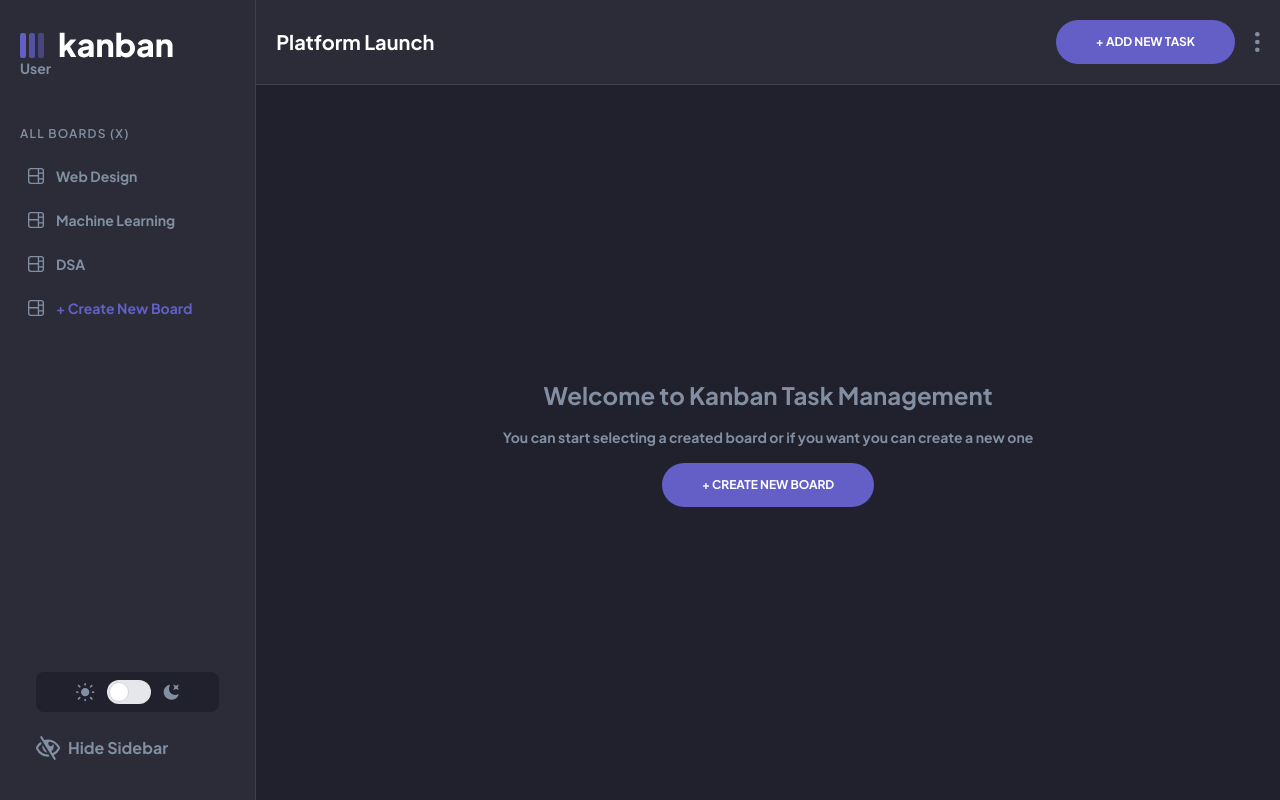
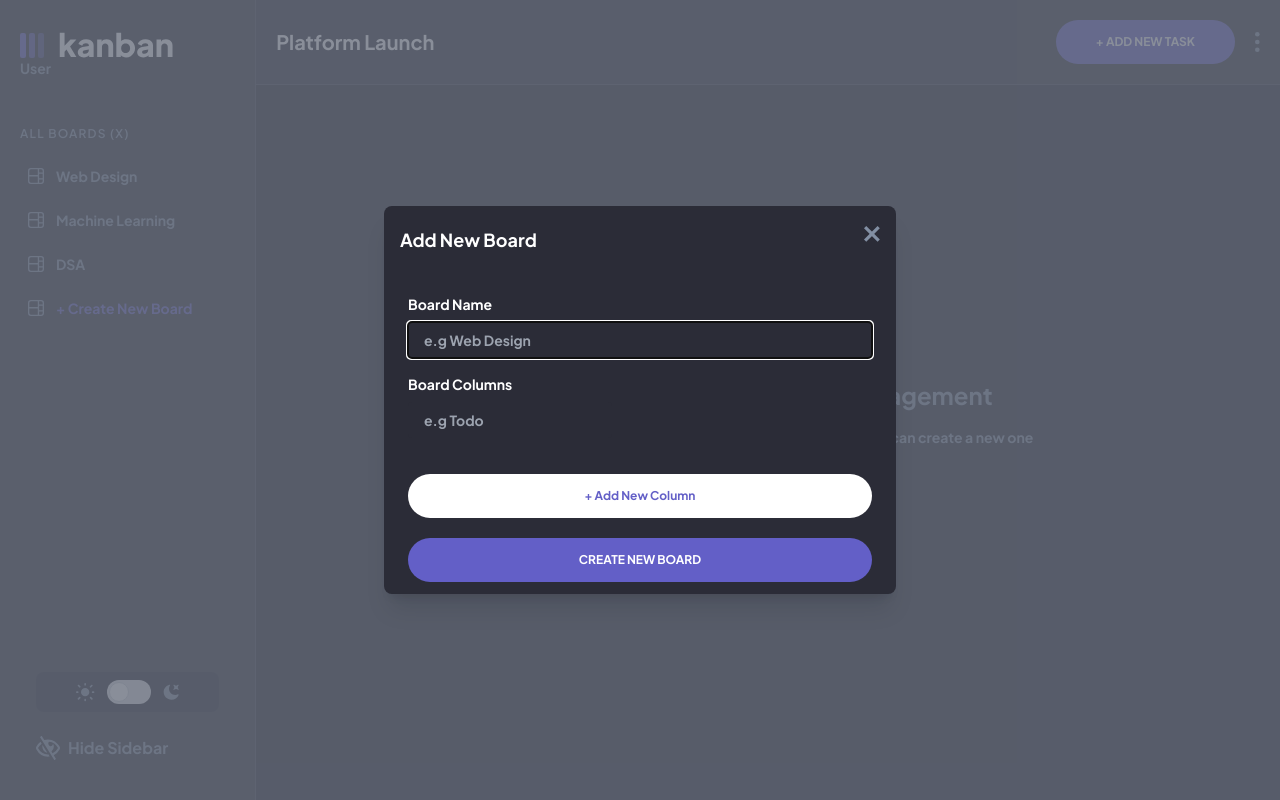
Before and after one commit to swarajzz/Kanban, a Next.js app: page / in a window 1280 px wide. Both pictures are taken after a click on the button "+ CREATE NEW BOARD". Built offline with nearby package versions, Linux system fonts and the light colour scheme.

Commit message:
add dialog element and toggleDialog fxn for create new board

```diff
--- a/app/_components/Board.tsx
+++ b/app/_components/Board.tsx
@@ -1,7 +1,20 @@
-import React from "react";
+"use client";
+import React, { useRef } from "react";
 import { Button } from "./Button";
+import NewBoard from "./NewBoard";
 
 function Board() {
+  const dialogRef = useRef<HTMLDialogElement>(null);
+
+  function toggleDialog() {
+    if (!dialogRef.current) {
+      return;
+    }
+    dialogRef.current.hasAttribute("open")
+      ? dialogRef.current.close()
+      : dialogRef.current.showModal();
+  }
+
   return (
     <div className="flex size-full items-center bg-primary-600">
       <div className="mx-auto flex flex-col items-center gap-4">
@@ -10,9 +23,10 @@ function Board() {
           You can start selecting a created board or if you want you can create
           a new one
         </div>
-        <Button size="md" intent={"primary"}>
+        <Button size="md" intent={"primary"} onClick={toggleDialog}>
           + Create New Board
         </Button>
+        <NewBoard dialogRef={dialogRef} toggleDialog={toggleDialog} />
       </div>
     </div>
   );
--- /dev/null
+++ b/app/_components/NewBoard.tsx
@@ -0,0 +1,88 @@
+"use client";
+import React, { RefObject, useRef, useState } from "react";
+import CrossIcon from "@/public/svgs/icon-cross.svg";
+import Image from "next/image";
+import { Button } from "./Button";
+
+function NewBoard({
+  dialogRef,
+  toggleDialog,
+}: {
+  dialogRef: RefObject<HTMLDialogElement>;
+  toggleDialog: () => void;
+}) {
+  return (
+    <dialog
+      className="relative z-10 transition delay-100 duration-300 ease-in-out"
+      aria-labelledby="modal-title"
+      // role="dialog"
+      aria-modal="true"
+      ref={dialogRef}
+    >
+      <div
+        className="fixed inset-0 bg-gray-500 bg-opacity-75 transition-opacity"
+        aria-hidden="true"
+      ></div>
+
+      <div className="fixed inset-0 z-10 w-screen overflow-y-auto">
+        <div className="flex min-h-full items-end justify-center p-4 text-center sm:items-center sm:p-0">
+          <div className="relative transform overflow-hidden rounded-lg bg-primary-500 text-left shadow-xl transition-all sm:my-8 sm:w-full sm:max-w-lg">
+            <div className="flex justify-between px-4 pb-4 pt-5">
+              <h2 className="text-lg text-white">Add New Board</h2>
+              <Image
+                src={CrossIcon}
+                className="cursor-pointer"
+                alt="cross icon"
+                onClick={toggleDialog}
+                style={{ objectFit: "contain", width: "16px", height: "16px" }}
+              />
+            </div>
+
+            {/* <div className="px-4 pb-4 pt-5 sm:p-6 sm:pb-4"> */}
+            <form className="flex flex-col gap-4 px-4 pb-4 pt-5 sm:p-6 sm:pb-4">
+              {/* <FormRow /> */}
+              <div className="flex flex-col">
+                <label className="mb-2 text-sm text-white" htmlFor="boardName">
+                  Board Name
+                </label>
+                <input
+                  placeholder="e.g Web Design"
+                  className="border-grey-300 rounded bg-primary-500 px-4 py-2 text-white"
+                  id="boardName"
+                  type="text"
+                />
+              </div>
+              <fieldset>
+                {/* <label htmlFor="">Board Columns</label> */}
+                <legend className="mb-2 text-white">Board Columns</legend>
+                <input
+                  placeholder="e.g Todo"
+                  className="border-grey-300 mb-2 w-auto rounded bg-primary-500 px-4 py-2 text-white"
+                  type="text"
+                />
+              </fieldset>
+            </form>
+            <div className="flex flex-col gap-5 px-4 py-3 sm:px-6">
+              <Button
+                // className="inline-flex w-full justify-center rounded-md bg-red-600 px-3 py-2 text-sm font-semibold text-white shadow-sm hover:bg-red-500 sm:ml-3 sm:w-auto"
+                size="md"
+                intent={"secondary"}
+              >
+                + Add New Column
+              </Button>
+              <Button
+                // className="mt-3 inline-flex w-full justify-center rounded-md bg-white px-3 py-2 text-sm font-semibold text-gray-900 shadow-sm ring-1 ring-inset ring-gray-300 hover:bg-gray-50 sm:mt-0 sm:w-auto"
+                size="md"
+                intent={"primary"}
+              >
+                Create New Board
+              </Button>
+            </div>
+          </div>
+        </div>
+      </div>
+    </dialog>
+  );
+}
+
+export default NewBoard;
```
